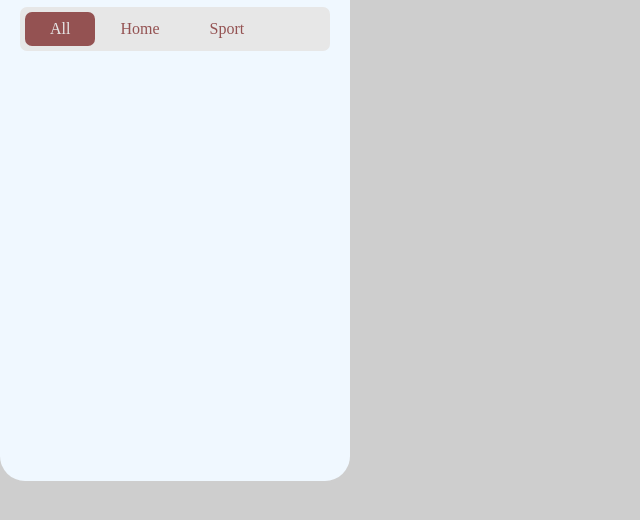
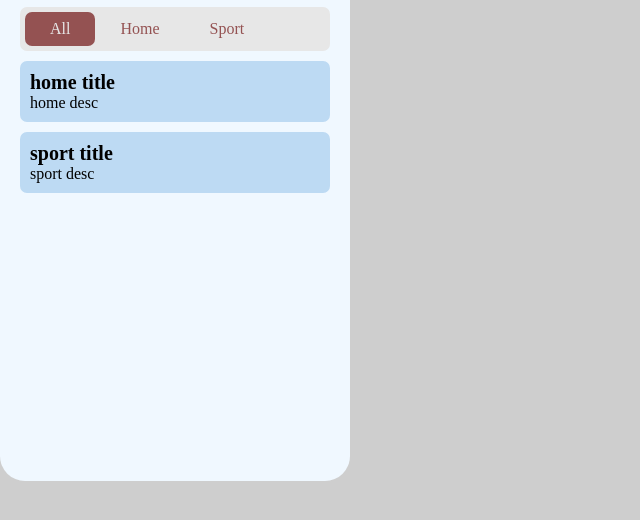
Before and after one commit to InnaMcGrane/bucket-list.js, a plain HTML site: page index.html in a window 1280 px wide. Shown: the part 46-566 px from the top of the page, without its empty margins (0-640 px from the left). Drawn offline with Linux system fonts and the light colour scheme.

Commit message:
render Task component

```diff
--- a/script.js
+++ b/script.js
@@ -40,6 +40,11 @@ class BucketList {
     </div>`;
   }
 
+
+  _generateTasks(){
+   return this._tasks.map((data) => new this._Task(data).element)
+  }
+
   _init() {
     this._element = createElement(this._getTemplate());
     this._render();
@@ -47,6 +52,7 @@ class BucketList {
 
   _render() {
     this._element.querySelector(".bucket-list__filter").append(new this._Filter(this._FilterItem).element);
+    this._element.querySelector(".bucket-list__content").append(...this._generateTasks());
   }
 
   get element() {
@@ -106,6 +112,11 @@ class Task {
   constructor({ title, desc }) {
     this._title = title;
     this._desc = desc;
+    this._init();
+  }
+
+  _init() {
+    this._element = createElement(this._getTemplate())
   }
 
   _getTemplate() {
--- a/style.css
+++ b/style.css
@@ -60,6 +60,11 @@ body {
   border-radius: 7px;
 }
 
+.task__title {
+  font-size: 20px;
+  font-weight: bold;
+}
+
 .header__btns {
   gap: 10px;
   display: flex;
```
